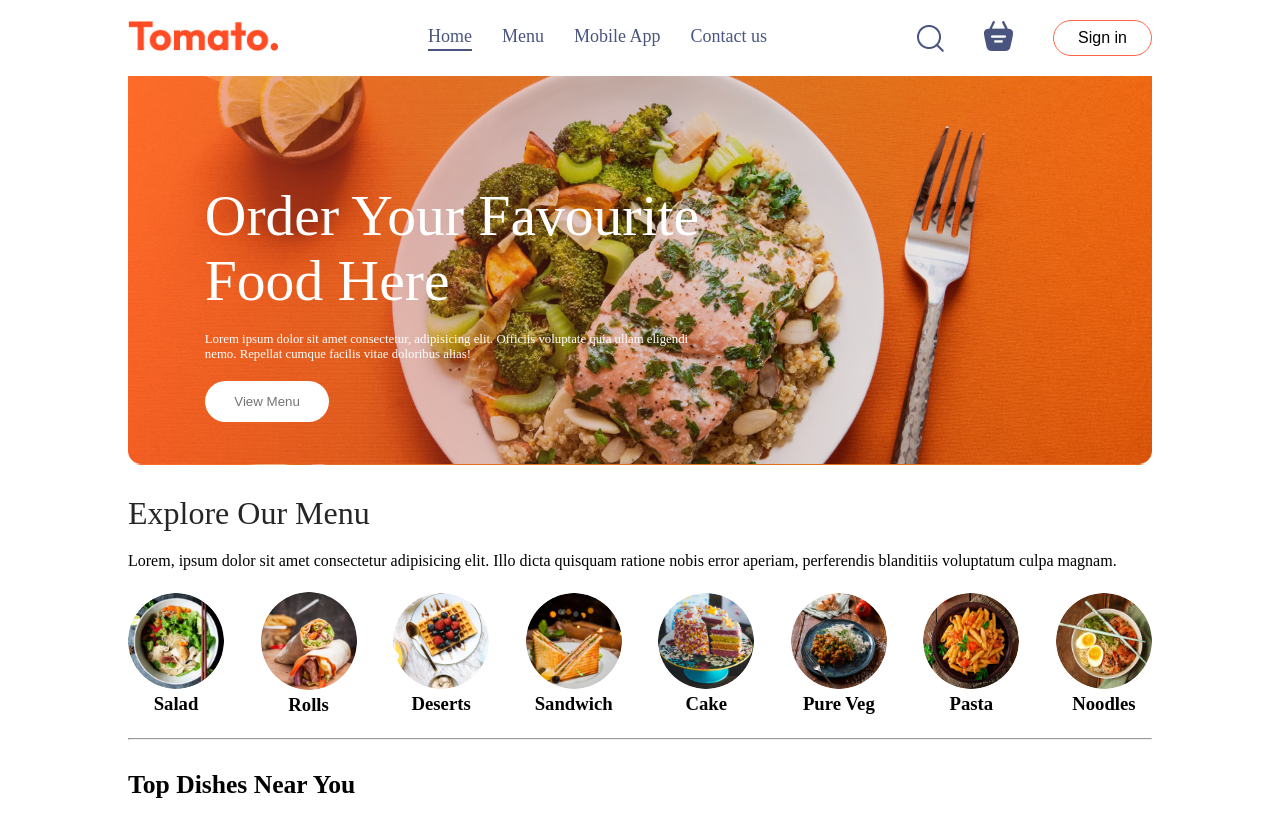
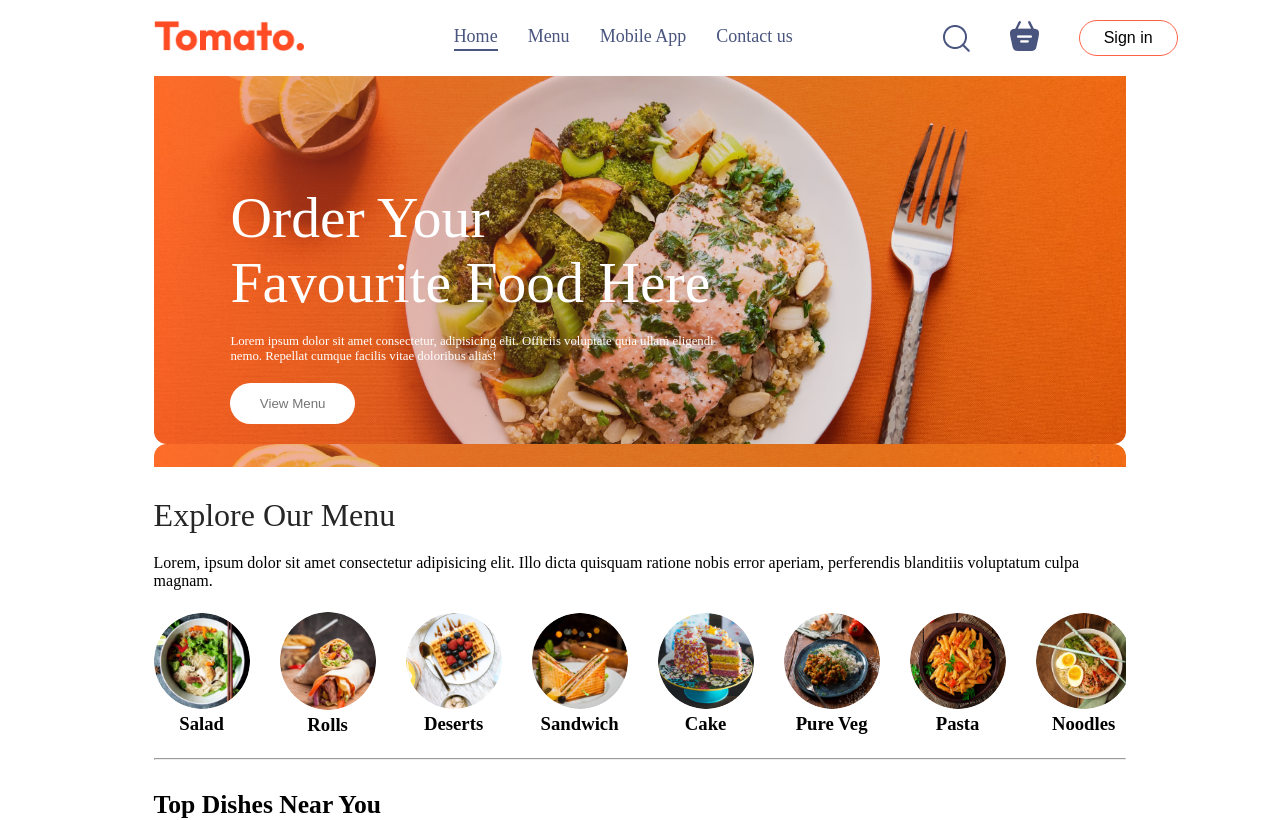
Before and after one commit to Prince2024-des/food-app, a React (Vite) app: page / in a window 1280 px wide. Shown: the top 820 px of the page. Built offline with nearby package versions, Linux system fonts and the light colour scheme.

Commit message:
restyle the content

```diff
--- a/src/index.css
+++ b/src/index.css
@@ -9,6 +9,7 @@
 
 body {
   max-height: 100vh;
+  margin: 2rem 2rem;
 }
 
 a{
```
